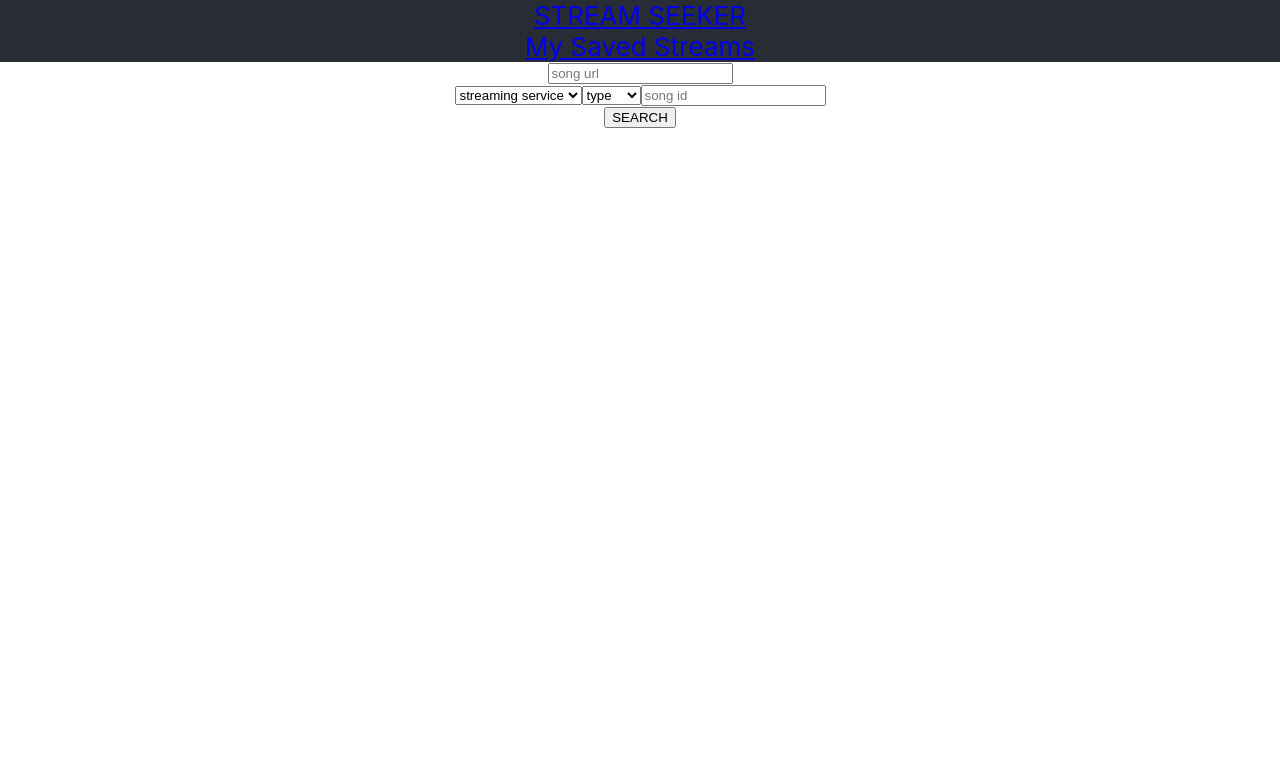
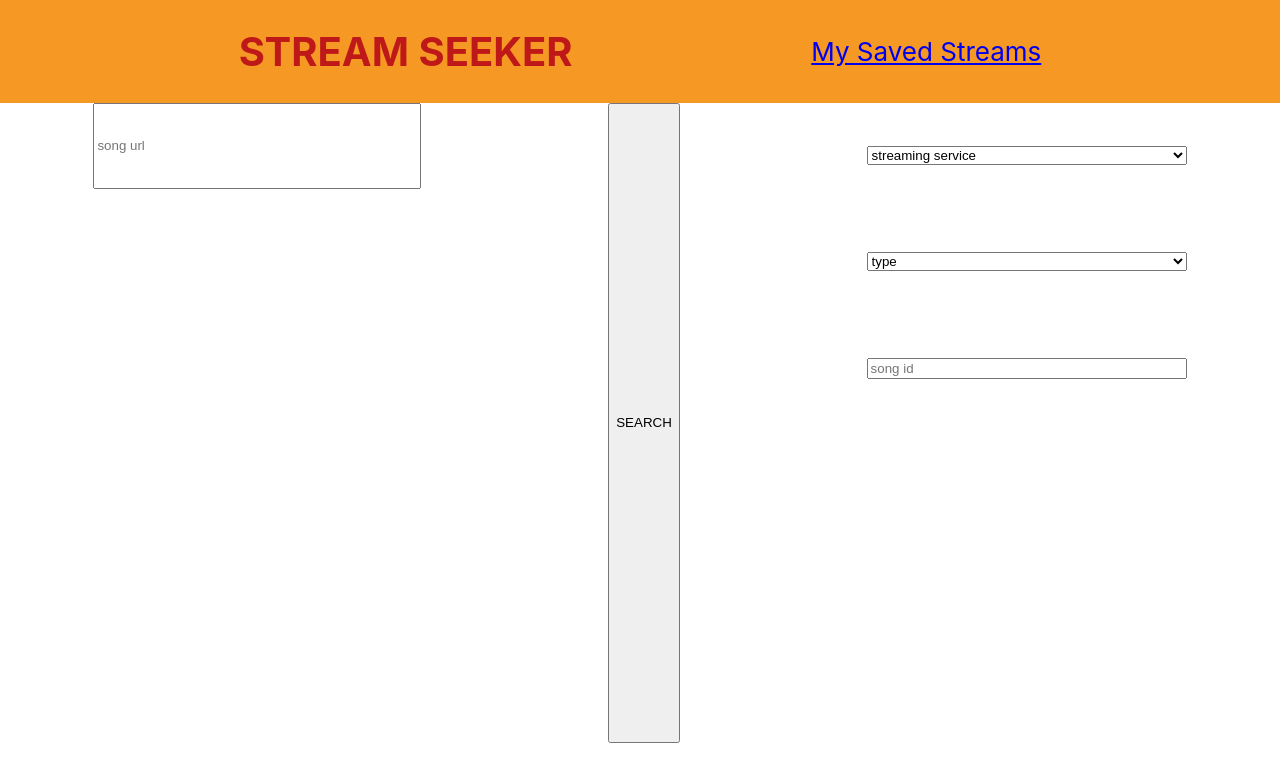
Before and after one commit to Marisa5280/StreamSeeker, a React (Create React App) app: page / in a window 1280 px wide. Shown: the top 782 px of the page. Built offline with nearby package versions, Linux system fonts and the light colour scheme.

Commit message:
feat: Add css styling

```diff
--- a/src/Components/App/App.css
+++ b/src/Components/App/App.css
@@ -2,37 +2,31 @@
   text-align: center;
 }
 
-.App-logo {
-  height: 40vmin;
-  pointer-events: none;
-}
-
-@media (prefers-reduced-motion: no-preference) {
-  .App-logo {
-    animation: App-logo-spin infinite 20s linear;
-  }
-}
-
 .App-header {
-  background-color: #282c34;
+  background-color: #F59924;
   max-height: 30vh;
   display: flex;
-  flex-direction: column;
   align-items: center;
-  justify-content: center;
+  justify-content: space-evenly;
   font-size: calc(10px + 2vmin);
   color: white;
 }
 
-.App-link {
-  color: #61dafb;
+.header-name {
+  text-decoration: none;
 }
 
-@keyframes App-logo-spin {
-  from {
-    transform: rotate(0deg);
-  }
-  to {
-    transform: rotate(360deg);
-  }
+h1 {
+  font-size: 40px;
+  color: #BF1819;
 }
+
+h1:hover {
+  transition: 2s;
+  color: #E4551F;
+}
+
+h1:active {
+  transition: 1s;
+  color: #D5B9AC
+}
--- a/src/Components/App/App.js
+++ b/src/Components/App/App.js
@@ -3,6 +3,7 @@ import { useState } from "react";
 import { Routes, Route, NavLink } from "react-router-dom";
 import LandingForm from "../LandingForm/LandingForm";
 import StreamResults from "../StreamResults/StreamResults";
+import Saved from "../Saved/Saved";
 
 function App() {
   const [urlData, setUrlData] = useState(null);
@@ -11,7 +12,7 @@ function App() {
   return (
     <div className="App">
       <header className="App-header">
-        <NavLink to={'/'} className="header-name">STREAM SEEKER </NavLink>
+        <NavLink to={'/'} className="header-name"><h1>STREAM SEEKER</h1> </NavLink>
         <NavLink to={'/saved'} className='header-link-saved'> My Saved Streams</NavLink>
       </header>
       <Routes>
@@ -32,7 +33,7 @@ function App() {
         />
         <Route
           path="/saved"
-          element={<p>hello</p>}
+          element={<Saved />}
         />
         <Route path='/*' element={<p>the page you are looking for does not exist</p>} />
       </Routes>
--- a/src/Components/Card/Card.js
+++ b/src/Components/Card/Card.js
@@ -1,3 +1,4 @@
+import PropTypes from "prop-types";
 import "./Card.css";
 
 const handleSave = (props) => {
@@ -8,7 +9,7 @@ const handleSave = (props) => {
 
   if (saved) {
     const savedArr = JSON.parse(saved);
-    const isItemAlreadySaved = savedArr.includes(props);
+    const isItemAlreadySaved = savedArr.some(savedObj => savedObj.id === props.id && savedObj.platform === props.platform);
     if (!isItemAlreadySaved) {
       const updatedSavedArr = [...savedArr, props];
       localStorage.setItem(localKey, JSON.stringify(updatedSavedArr));
@@ -41,22 +42,11 @@ const Card = (props) => {
 
 export default Card;
 
-
-  // [
-  //   {
-  //     platform: "amazonStore",
-  //     title: "dashstar* (VIP)",
-  //     artistName: "Knock2",
-  //     thumbnailUrl: "https://m.media-amazon.com/images/I/51nxztXYmoL.jpg",
-  //     id: "B0BRMQPH4V",
-  //     link: "https://amazon.com/dp/B0BRMQPH4V",
-  //   },
-  //   {
-  //     platform: "amazonMusic",
-  //     title: "dashstar* (VIP)",
-  //     artistName: "Knock2",
-  //     thumbnailUrl: "https://m.media-amazon.com/images/I/51nxztXYmoL.jpg",
-  //     id: "B0BRMQPH4V",
-  //     link: "https://music.amazon.com/albums/B0BRMDR92C?trackAsin=B0BRMQPH4V",
-  //   },
-  // ];
+Card.propTypes = {
+  platform: PropTypes.string.isRequired,
+  title: PropTypes.string.isRequired,
+  artistName: PropTypes.string.isRequired,
+  id: PropTypes.string.isRequired,
+  thumbnailUrl: PropTypes.string.isRequired,
+  link: PropTypes.string.isRequired,
+};
--- a/src/Components/LandingForm/LandingForm.css
+++ b/src/Components/LandingForm/LandingForm.css
@@ -0,0 +1,23 @@
+.landing-form-wrapper {
+  height: 80vh;
+  display: flex;
+  justify-content: space-around;
+}
+
+.url-input {
+  height: 10vh;
+  width: 25vw;
+}
+
+/* .alt-service-select .alt-type-select .alt-id-input {
+  height: 10vh;
+  width: 5vw;
+} */
+
+.alt-form {
+  display: flex;
+  flex-direction: column;
+  justify-content: space-around;
+  height: 40vh;
+  width: 25vw;
+}
--- a/src/Components/LandingForm/LandingForm.js
+++ b/src/Components/LandingForm/LandingForm.js
@@ -1,9 +1,10 @@
+import PropTypes from "prop-types";
 import { useState } from "react";
 import { getUrlStreams, getAltStreams } from "../../apicalls";
 import './LandingForm.css';
-import { Link, useNavigate } from "react-router-dom";
+import {  useNavigate } from "react-router-dom";
 
-const LandingForm = ({ setUrlData, urlData, setAltData }) => {
+const LandingForm = ({ setUrlData, setAltData }) => {
   const [url, setUrl] = useState("");
   const [altService, setAltService] = useState(null);
   const [altType, setAltType] = useState(null);
@@ -13,7 +14,6 @@ const LandingForm = ({ setUrlData, urlData, setAltData }) => {
   const fetchUrlStreams = async (url) => {
     const urlStreamData = await getUrlStreams(url);
     setUrlData(urlStreamData);
-    console.log(urlData)
   };
 
   const fetchAltStreams = async (type, service, id) => {
@@ -118,7 +118,7 @@ const LandingForm = ({ setUrlData, urlData, setAltData }) => {
   };
 
   return (
-    <div className="Landing-form-wrapper">
+    <div className="landing-form-wrapper">
       <form
         className="url-form"
         onChange={(event) => setUrl(event.target.value)}
@@ -127,10 +127,15 @@ const LandingForm = ({ setUrlData, urlData, setAltData }) => {
       >
         {urlInput}
       </form>
+      <button onClick={submitStreamQuery}>SEARCH</button>
       {altForm}
-      <button onClick={submitStreamQuery}>SEARCH</button>
     </div>
   );
 };
 
 export default LandingForm;
+
+LandingForm.propTypes = {
+  setUrlData: PropTypes.func.isRequired,
+  setAltData: PropTypes.func.isRequired,
+};
--- a/src/Components/Saved/Saved.js
+++ b/src/Components/Saved/Saved.js
@@ -1,7 +1,9 @@
+import PropTypes from "prop-types";
 import "./Saved.css";
+import Card from "../Card/Card";
 
 const Saved = () => {
-  const data = localStorage.getItem(localKey);
+  const data = localStorage.getItem('saved');
   return (
     <div className="results-container">
       <SavedCards data={data} />
@@ -10,12 +12,13 @@ const Saved = () => {
 };
 
 const SavedCards = ({ data }) => {
+  console.log('saved0', data[0]);
   return !data ? (
     <p>No saved stream links! Add some!</p>
   ) : (
     data.map((propsObj) => {
       const { platform, id, title, artistName, thumbnailUrl, link } = propsObj;
-      <Card
+     return <Card
         key={platform}
         platform={platform}
         title={title}
@@ -29,3 +32,16 @@ const SavedCards = ({ data }) => {
 };
 
 export default Saved;
+
+SavedCards.propTypes = {
+  data: PropTypes.arrayOf(
+    PropTypes.shape({
+      platform: PropTypes.string.isRequired,
+      id: PropTypes.string.isRequired,
+      title: PropTypes.string.isRequired,
+      artistName: PropTypes.string.isRequired,
+      thumbnailUrl: PropTypes.string.isRequired,
+      link: PropTypes.string.isRequired,
+    })
+  ),
+};
```
Also changed, not shown: src/Components/StreamResults/StreamResults.js (+27 -0 lines).
